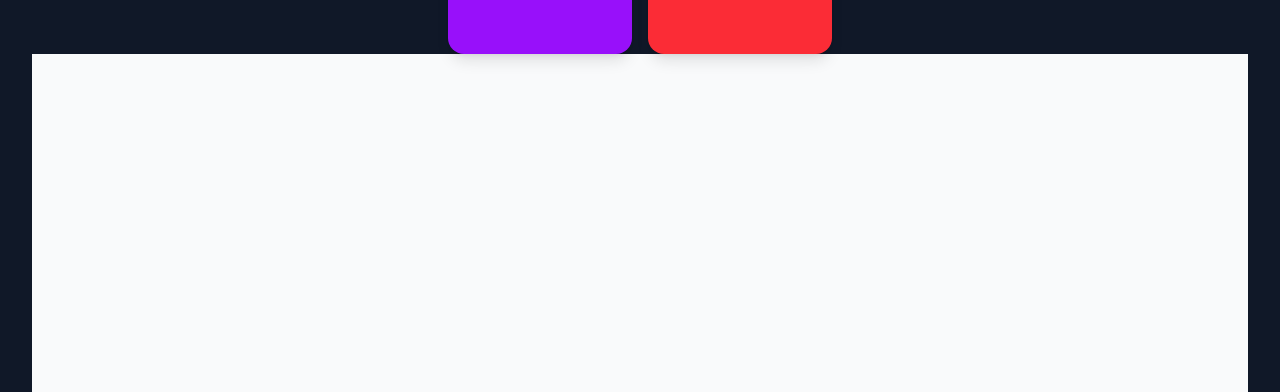
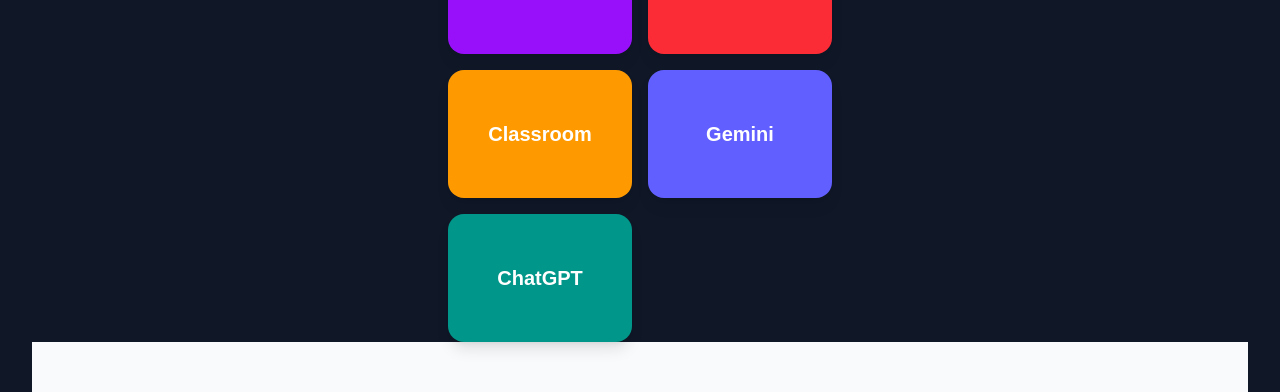
Before and after one commit to zhongtotoro/iniad-nexus, a Next.js app: page / in a window 1280 px wide. Shown: the part 318-710 px from the top of the page. Built offline with nearby package versions, Linux system fonts and the light colour scheme; no server answers.

Commit message:
'g,gemini,chatGPTを追加'

```diff
--- a/app/page.tsx
+++ b/app/page.tsx
@@ -2,13 +2,17 @@
 import { signIn, useSession } from "next-auth/react";
 import Link from "next/link";
 export default function Home() {
-  // ここにリンクのデータを作っておきます
+  // リンクのデータを配列で管理
   const apps = [
     { name: 'Toyo-net ACE', url: 'https://www.toyo.ac.jp/', color: 'bg-blue-600' },
-    { name: 'Toyo-net G', url: 'https://g-sys.toyo.ac.jp/', color: 'bg-green-600' },
+    { name: 'Toyo-net G', url: 'https://g-sys.toyo.ac.jp/portal/', color: 'bg-green-600' },
     { name: 'INIAD MOOCS', url: 'https://moocs.iniad.org/', color: 'bg-purple-600' },
     { name: 'Slack', url: 'slack://open', color: 'bg-red-500' }, // Slackアプリを開く
-  ];
+    { name: 'Classroom', url: 'https://classroom.google.com/', color: 'bg-amber-500' },
+    { name: 'Gemini', url: 'https://gemini.google.com/', color: 'bg-indigo-500' },
+    // ChatGPTだけ横長にするための設定（fullWidth）を勝手につけました！不要なら消してOK
+    { name: 'ChatGPT', url: 'https://chatgpt.com/', color: 'bg-teal-600', fullWidth: true },
+    ];
   const { data: session } = useSession();
   return (
     <main className="min-h-screen p-8 bg-gray-900 text-white">
```
